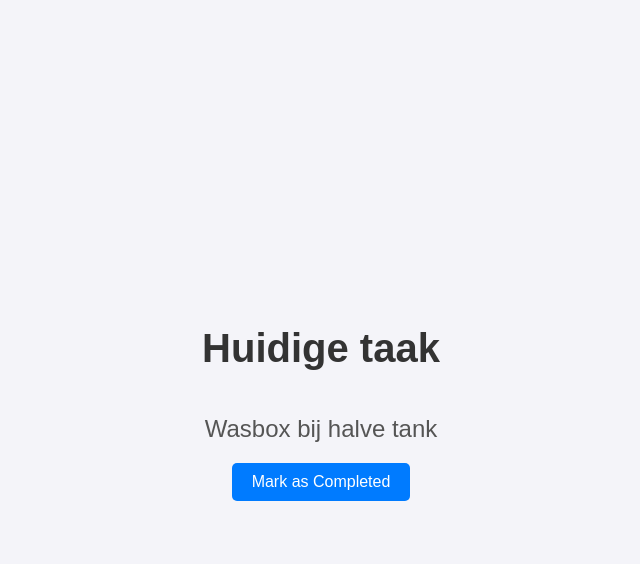
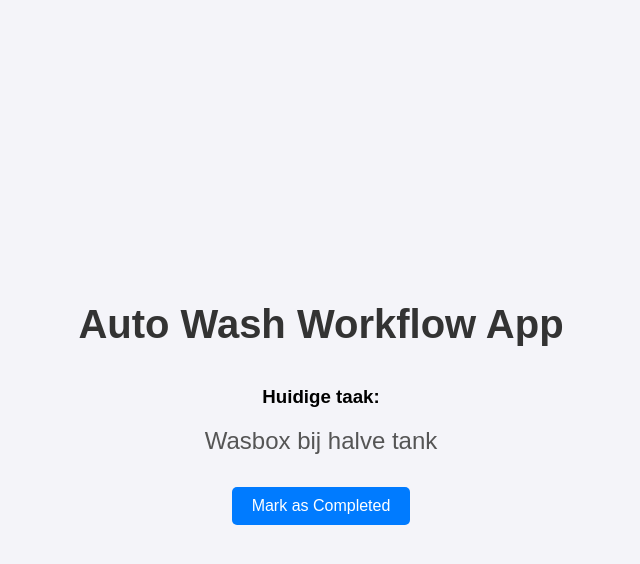
Before and after one commit to Blightningpower/Carwashing_App, a Flask app: page / in a window 1280 px wide. Shown: the top 564 px of the page, without its empty margins (319-959 px from the left). Run offline with Flask 3, Linux system fonts and the light colour scheme.

Commit message:
Added App Title

```diff
--- a/static/style.css
+++ b/static/style.css
@@ -22,7 +22,8 @@ h1 {
 p {
     font-size: 1.5rem;
     color: #555;
-    margin-bottom: 20px;
+    margin-bottom: 2rem;
+    margin-top: 0;
 }
 
 /* Formulier stijl */
--- a/templates/index.html
+++ b/templates/index.html
@@ -3,13 +3,14 @@
 <head>
     <meta charset="UTF-8">
     <meta name="viewport" content="width=device-width, initial-scale=1.0">
-    <title>Auto Wash Workflow</title>
+    <title>Auto Wash Workflow App</title>
 
     <link rel="stylesheet" href="{{ url_for('static', filename='style.css') }}">
 
 </head>
 <body>
-    <h1>Huidige taak</h1>
+    <h1>Auto Wash Workflow App</h1>
+    <h3>Huidige taak:</h3>
     <p>{{ task }}</p>
     <form action="{{ url_for('complete_task') }}" method="POST">
         <button type="submit">Mark as Completed</button>
```
